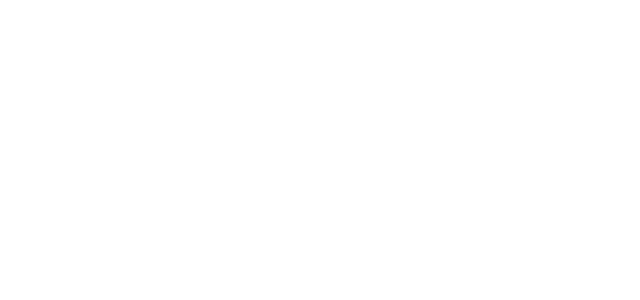
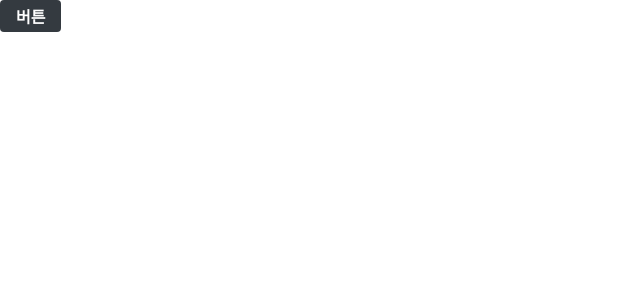
Before and after one commit to JunBum2ya/board-service-front, a React (Create React App) app: page /board in a window 1280 px wide. Before the commit this address had no page. Shown: the top 300 px of the page, without its empty margins (0-640 px from the left). Built offline with nearby package versions, Linux system fonts and the light colour scheme.

Commit message:
[feat] button 컴포넌트 생성
button component 생성

```diff
--- a/src/App.tsx
+++ b/src/App.tsx
@@ -3,6 +3,7 @@
 import MainPage from './pages/MainPage';
 import LoginPage from './pages/auth/LoginPage';
 import JoinPage from './pages/auth/JoinPage';
+import BoardListPage from './pages/board/BoardListPage';
 
 function App() {
   return (
@@ -10,6 +11,7 @@
       <Route path={`/`} element={<MainPage />} />
       <Route path={`/auth/login`} element={<LoginPage />} />
       <Route path={`/auth/join`} element={<JoinPage />} />
+      <Route path={`/board`} element={<BoardListPage/>}/>
     </Routes>
   );
 }
--- /dev/null
+++ b/src/components/Button.tsx
@@ -0,0 +1,18 @@
+import React from 'react';
+import '../styles/components/Button.scss';
+
+const Button = ({children, style} : ButtonProps) => {
+  return (
+    <button className={`custom-button`} style={style}>{children}</button>
+  )
+};
+
+type ButtonProps = {
+  children: React.ReactNode;
+  style?: {
+    backgroundColor?: string;
+    hoverBackGroundColor?: string;
+  }
+};
+
+export default Button;
--- /dev/null
+++ b/src/pages/board/BoardListPage.tsx
@@ -0,0 +1,11 @@
+import Button from '../../components/Button';
+
+const BoardListPage = () => {
+  return (
+    <div>
+      <Button>버튼</Button>
+    </div>
+  );
+};
+
+export default BoardListPage;
--- /dev/null
+++ b/src/styles/components/Button.scss
@@ -0,0 +1,15 @@
+.custom-button {
+  border: none;
+  border-radius: 4px;
+  font-size: 1rem;
+  font-weight: bold;
+  padding: 0.25rem 1rem;
+  color: white;
+  outline: none;
+  cursor: pointer;
+
+  background: #343a40;
+  &:hover {
+    background: #868296;
+  }
+}
```
